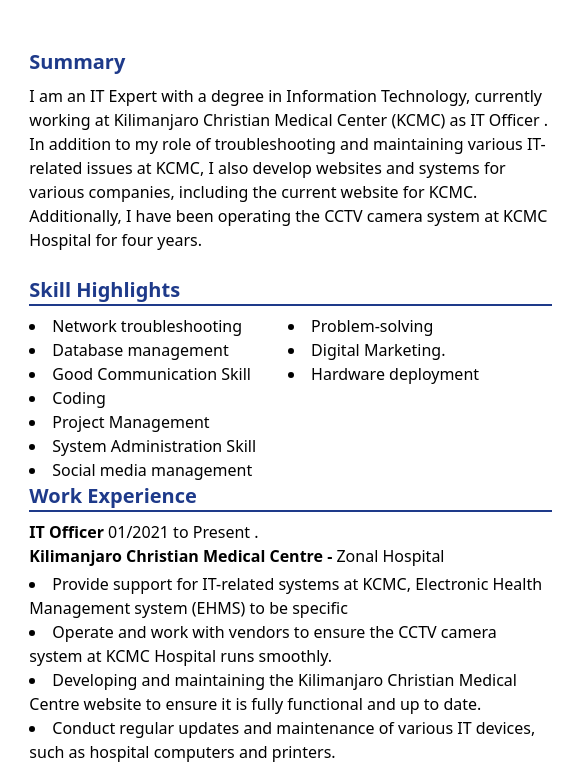
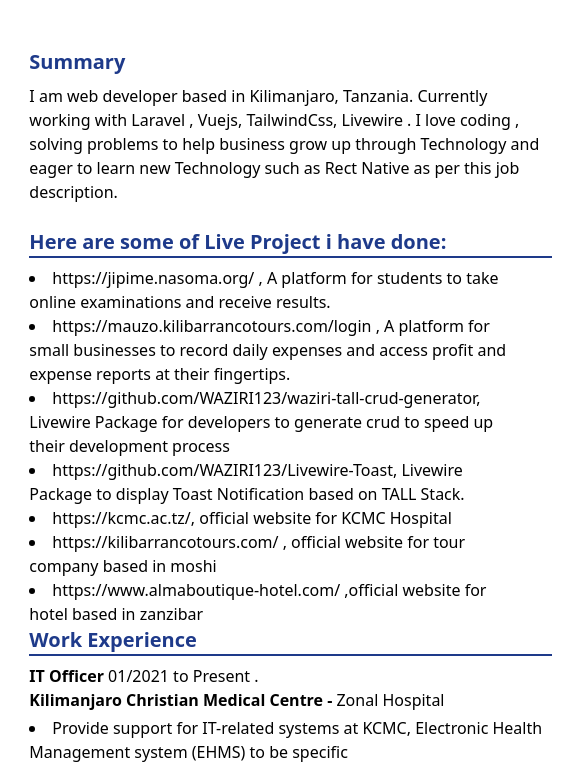
Before and after one commit to WAZIRI123/myRESUMEGENERATOR, a plain HTML site: page index.html in a window 1280 px wide. Shown: the top 769 px of the page, 488-1071 px from the left. Drawn offline with nearby package versions, Linux system fonts and the light colour scheme.

Commit message:
Update index.html

```diff
--- a/index.html
+++ b/index.html
@@ -86,31 +86,24 @@
                 <div class="mb-6">
                     <h3 class="text-xl font-black text-blue-900 mb-2  border-blue-900">Summary</h3>
                     <p>
-                        I am an IT Expert with a degree in Information Technology, currently working at Kilimanjaro Christian Medical Center (KCMC) as IT Officer . In addition to my role of  troubleshooting and maintaining various IT-related issues at KCMC, I also develop websites and systems for various companies, including the current website for KCMC. Additionally, I have been operating the CCTV camera system at KCMC Hospital for four years.
+                        I am web developer based in Kilimanjaro, Tanzania. Currently working with Laravel , Vuejs, TailwindCss, Livewire . I love coding , solving problems to help business grow up through Technology and eager to learn new Technology such as Rect Native as per this job description.
                         </p>
                 </div>
                 <!-- skill start -->
                 <div>
-                    <h3 class="text-xl font-black text-blue-900 mb-2 border-b-2 border-blue-900">Skill Highlights</h3>
+                    <h3 class="text-xl font-black text-blue-900 mb-2 border-b-2 border-blue-900">Here are some of Live Project i have done:</h3>
                     <div class="flex">
                         <ul class="list-disc list-inside mr-8">
-                            <li>Network troubleshooting
+                            <li>https://jipime.nasoma.org/ , A platform for students to take online examinations and receive results.
                             </li>
-                            <li>Database management
+                            <li>https://mauzo.kilibarrancotours.com/login , A platform for small businesses to record daily expenses and access profit and expense reports at their fingertips.
                             </li>
-                            <li>Good Communication Skill</li>
-                            <li>Coding
+                            <li>https://github.com/WAZIRI123/waziri-tall-crud-generator, Livewire Package for developers to generate crud to speed up their development process</li>
+                            <li>https://github.com/WAZIRI123/Livewire-Toast, Livewire Package to display Toast Notification based on TALL Stack.
                             </li>
-                            <li>Project Management</li>
-                            <li>System Administration Skill</li>
-                            <li>Social media management</li>
-
-                        </ul>
-                        <ul class="list-disc list-inside">
-
-                            <li>Problem-solving</li>
-                            <li>Digital Marketing.</li>
-                            <li>Hardware deployment</li>
+                            <li>https://kcmc.ac.tz/, official website for KCMC Hospital</li>
+                            <li>https://kilibarrancotours.com/ , official website for tour company based in moshi</li>
+                            <li>https://www.almaboutique-hotel.com/ ,official website for hotel based in zanzibar </li>
 
                         </ul>
                     </div>
@@ -124,7 +117,7 @@
                   <div>
                     <h3 class="text-xl font-black text-blue-900 mb-2 border-b-2 border-blue-900">Work Experience</h3>
 
-                    <p><strong>IT Officer  </strong> 01/2021 to Present .
+                    <p><strong>IT Officer </strong> 01/2021 to Present .
                     </p>
                     <p class="mb-1"><strong>Kilimanjaro Christian Medical Centre - </strong> Zonal Hospital
                     </p>
```
